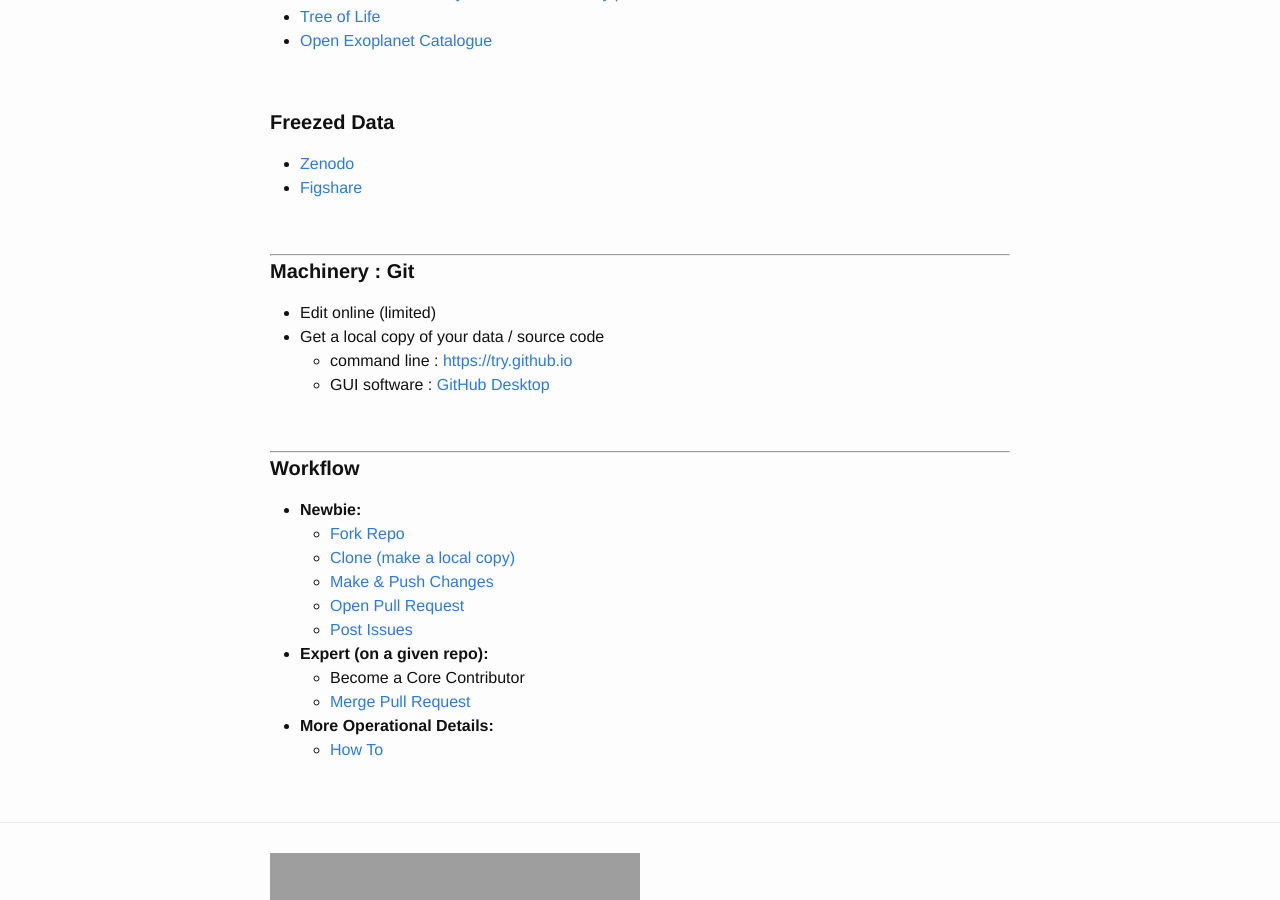
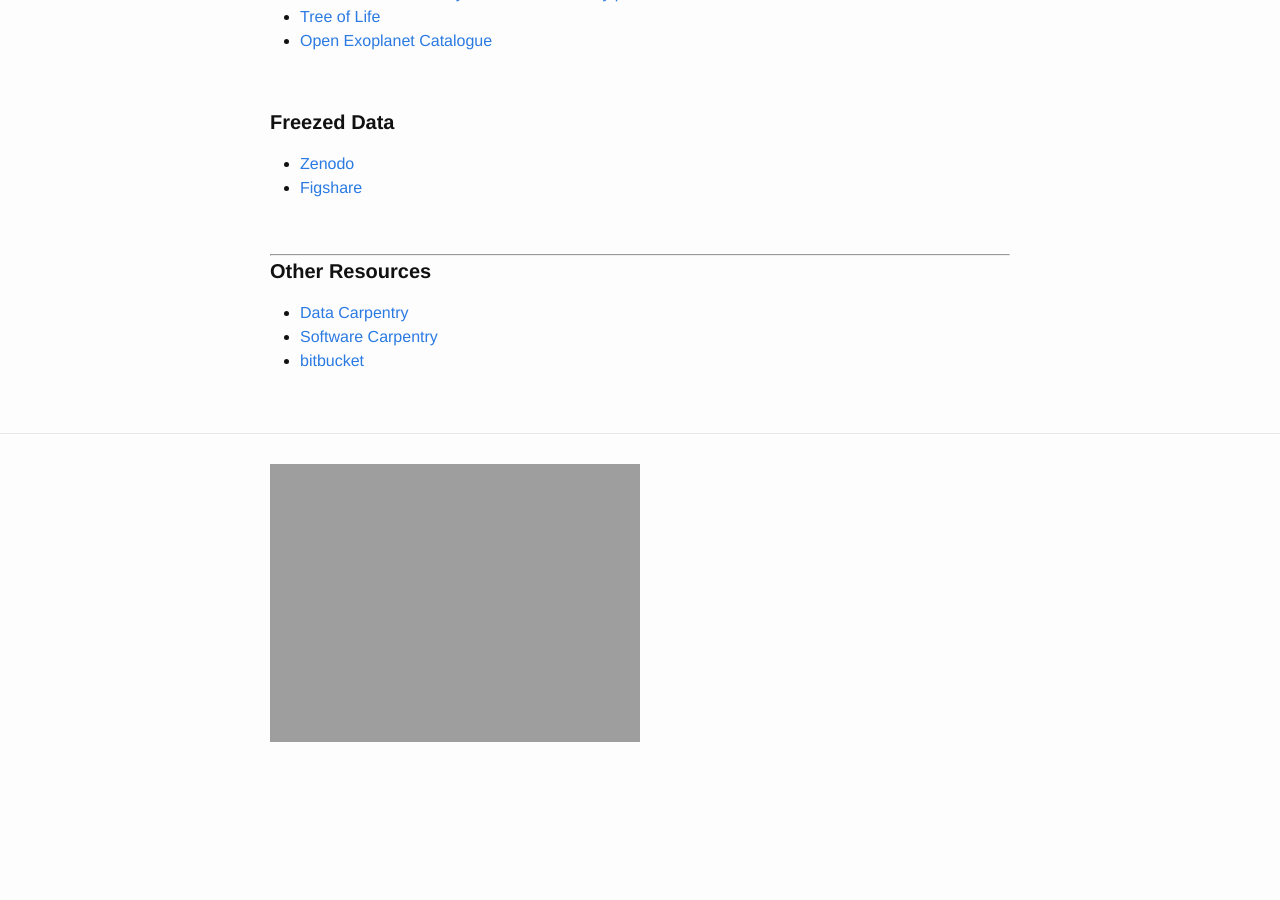
Before and after one commit to wazaahhh/openscience, a Jekyll site: the page built from _posts/2016-10-25-comments-on-text-democratic-databases.markdown, in a window 1280 px wide and 900 px high, scrolled down 612 px. Built offline with Jekyll 4.4.1, drawn with Linux system fonts in a browser that asks for light colours; after the commit the page ends 1384 px from its top, so only the background shows below that.

Commit message:
move git/github commands to github basics post

```diff
--- a/_posts/2016-10-25-comments-on-text-democratic-databases.markdown
+++ b/_posts/2016-10-25-comments-on-text-democratic-databases.markdown
@@ -51,31 +51,8 @@
 
 ***
 
-#### **Machinery : Git**
-- Edit online (limited)
-- Get a local copy of your data / source code
-  - command line : [https://try.github.io](https://try.github.io)
-  - GUI software : [GitHub Desktop](https://desktop.github.com/)
+#### **Other Resources**
 
-
-
-
-<br>
-
-***
-
-#### **Workflow**
-
-- **Newbie:**
-  - [Fork Repo](https://guides.github.com/activities/forking/)
-  - [Clone (make a local copy)](https://guides.github.com/activities/forking/#clone)
-  - [Make & Push Changes](https://guides.github.com/activities/forking/#making-changes)
-  - [Open Pull Request](https://guides.github.com/activities/forking/#making-a-pull-request)
-  - [Post Issues](https://guides.github.com/features/issues/)
-
-- **Expert (on a given repo):**
-  - Become a Core Contributor
-  - [Merge Pull Request](https://help.github.com/articles/merging-a-pull-request/)
-
-- **More Operational Details:**
-  - [How To](http://journals.plos.org/ploscompbiol/article?id=10.1371/journal.pcbi.1004668)
+- [Data Carpentry](http://www.datacarpentry.org/)
+- [Software Carpentry](software-carpentry.org)
+- [bitbucket](https://bitbucket.org/)
```
Also changed, not shown: _posts/2016-10-25-github-basics.markdown (added, +38 -0 lines).
